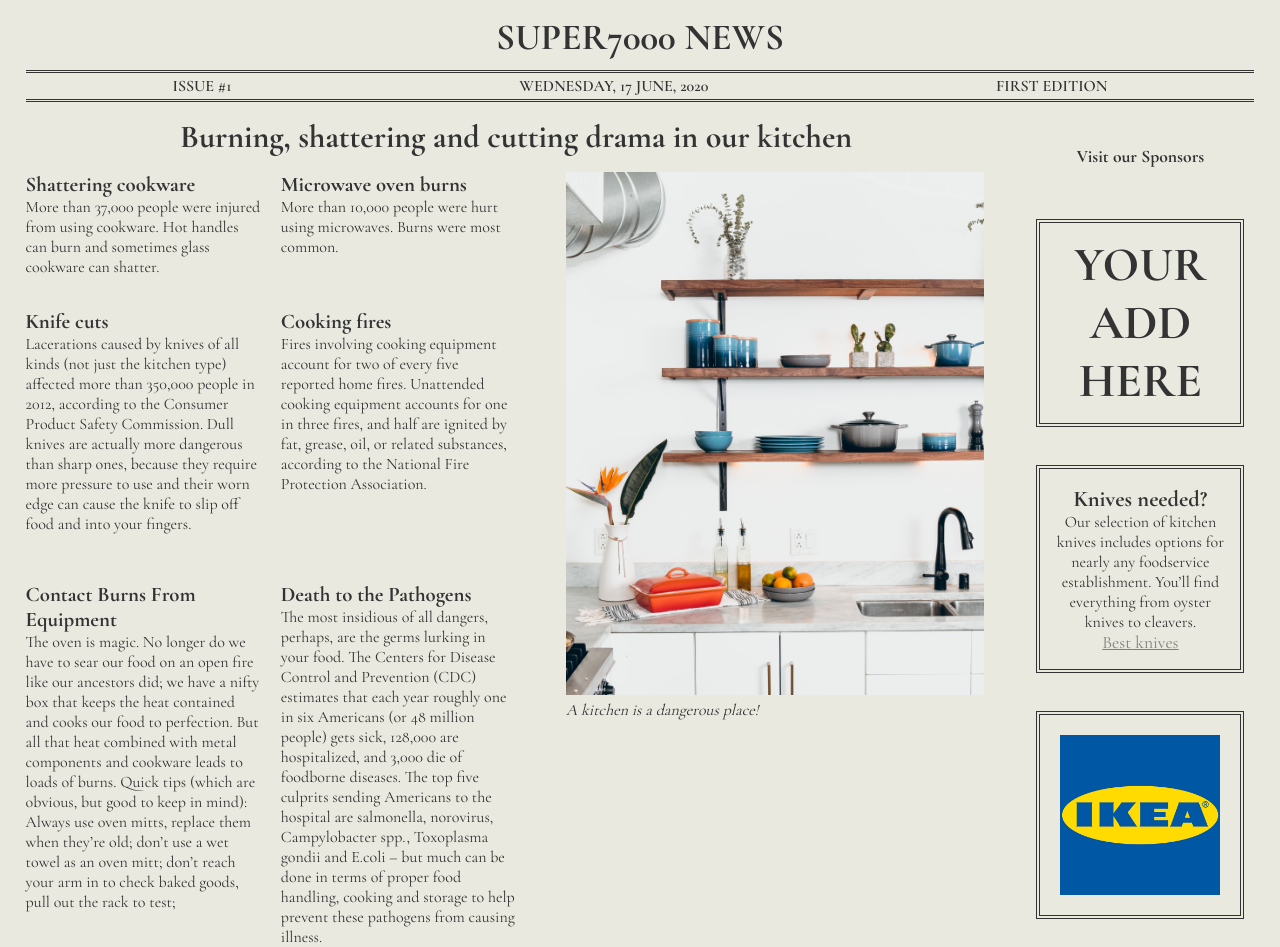
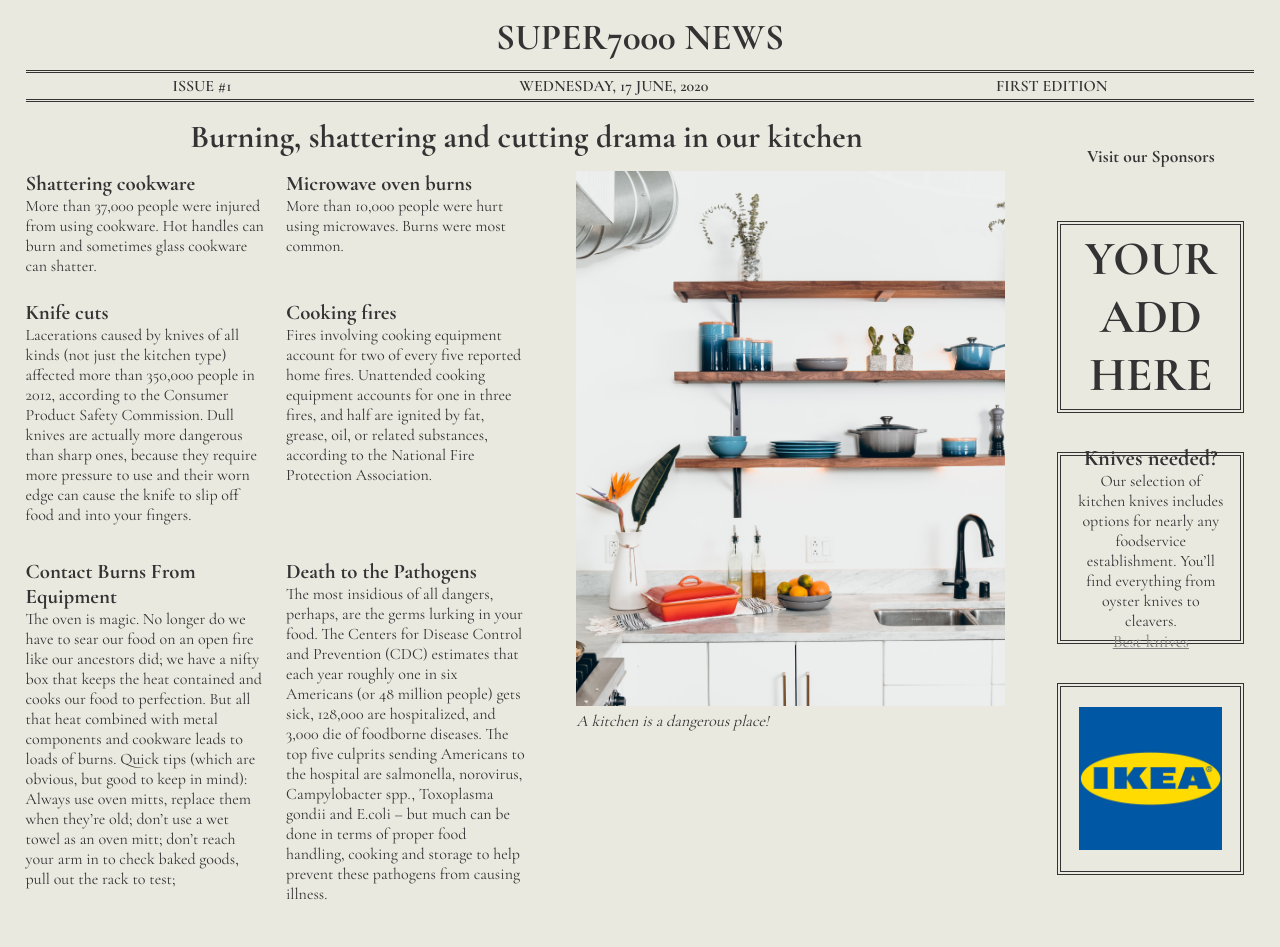
Before and after one commit to emabytes/newspaper_grid, a plain HTML site: page index.html in a window 1280 px wide. After the commit the page ends 904 px from the top, so only its background shows below. Drawn offline with nearby package versions, Linux system fonts and the light colour scheme.

Commit message:
side box width

```diff
--- a/assets/css/style.css
+++ b/assets/css/style.css
@@ -109,8 +109,8 @@ aside {
 
 aside div {
     border: 4px double #333;
-    width: 200px;
-    height: 25vh;
+    width: 14vw;
+    height: 23vh;
     display: flex;
     flex-direction: column;
     justify-content: center;
```
